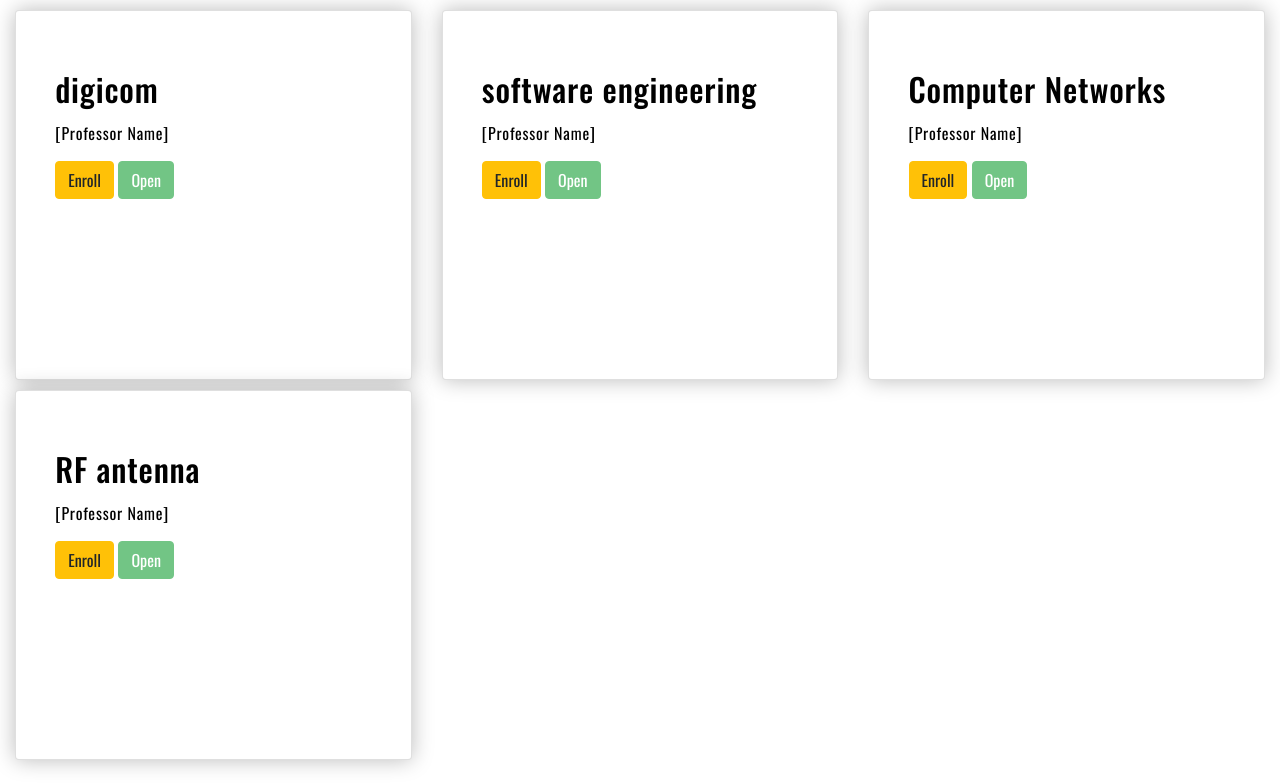
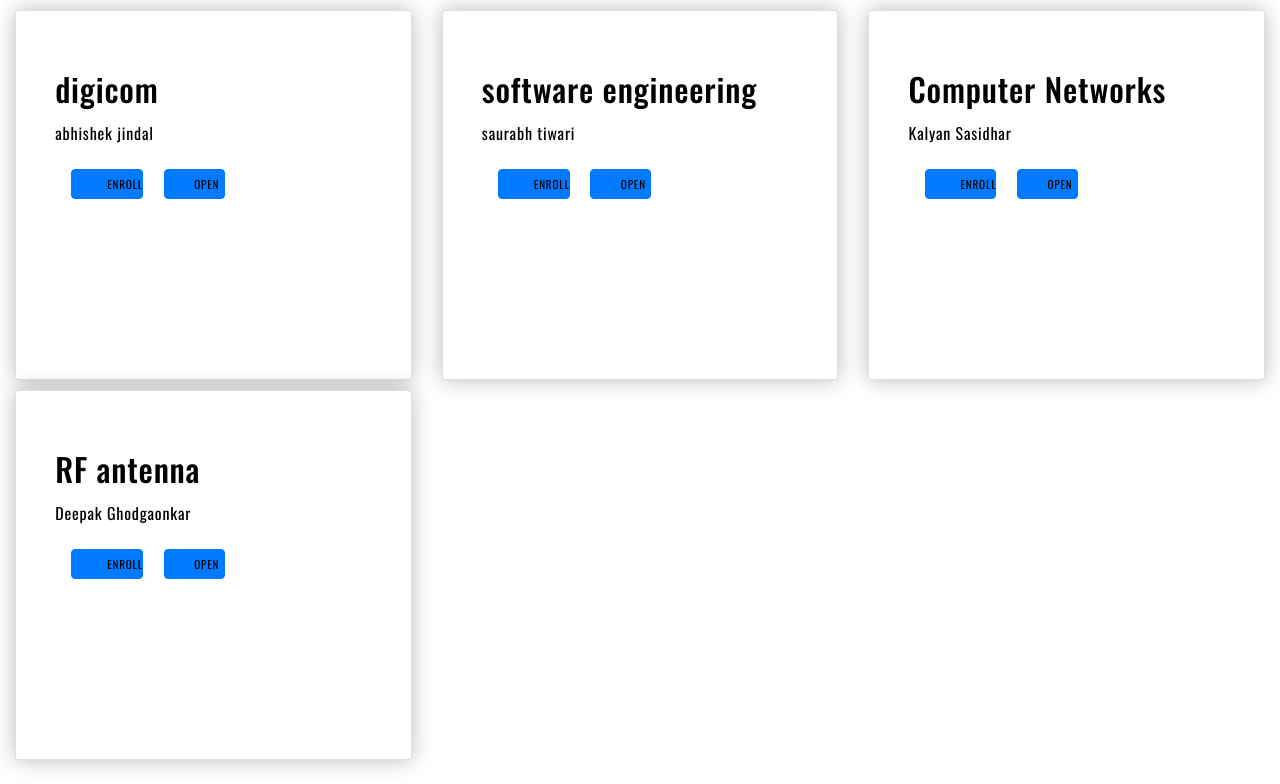
Before and after one commit to su31kh/Course_management_system, a Django app: page /coursedashboard in a window 1280 px wide. Shown: the part 56-840 px from the top of the page. Run offline with Django 4.2, Linux system fonts and the light colour scheme; data comes from the database, SQL or seed files in the repository; both versions use the stored data as it was after the commit; some libraries are stand-ins or nearby versions.

Commit message:
enroll to announcement

```diff
--- a/Academix_Portal/Templates/course_dashboard_student.html
+++ b/Academix_Portal/Templates/course_dashboard_student.html
@@ -58,9 +58,9 @@
                     <div class="card-body">
                         <h2 class="card-title"></h2>
                         <h2 class="card-title">{{ course.name }}</h2>
-                        <p class="card-text">[Professor Name]</p>
-                        <button onclick="enroll(id)" id="id1" class="btn btn-warning">Enroll</button>
-                        <button disabled class="btn btn-success">Open</button>
+                        <p class="card-text">{{ course.faculty }}</p>
+                        <a class="btn btn-primary" href="/enroll/{{ course.course_code}}">enroll</a>
+                        <a class="btn btn-primary" href="/announcements/{{ course.course_code }}">open</a>
                     </div>
                 </div>
             </div>
--- a/Academix_Portal/static/css/login_page_admin.css
+++ b/Academix_Portal/static/css/login_page_admin.css
@@ -4,7 +4,7 @@ body {
   padding: 0;
   background: #0d0f0f;
   background: -webkit-linear-gradient(to right, #94d4ff, #ac70f5);
-  background: linear-gradient(to right, #363535, #777e7f);
+  background: linear-gradient(to right, #f9f8f8, #777e7f);
 }
 
 .container {
--- a/Academix_Portal/static/css/login_page_student.css
+++ b/Academix_Portal/static/css/login_page_student.css
@@ -4,7 +4,7 @@ body {
   padding: 0;
   background: #0d0f0f;
   background: -webkit-linear-gradient(to right, #94d4ff, #ac70f5);
-  background: linear-gradient(to right, #363535, #777e7f);
+  background: linear-gradient(to right, #f9f8f8, #777e7f);
 }
 
 .container {
--- a/Academix_Portal/urls.py
+++ b/Academix_Portal/urls.py
@@ -11,7 +11,7 @@ urlpatterns = [
     path('register', views.register, name="Register"),
     path('admindashboard', views.admindashboard, name="admindashboard"),
     path('coursedashboard', views.coursedashboard, name="coursedashboard"),
-    path('announcements', views.announcements, name="announcements"),
+    path('announcements/<str:course_id>', views.announcements, name="announcements"),
     path('addannouncement', views.addannouncement, name="addannouncement"),
     path('materials', views.materials, name="materials"),
     path('assignments', views.assignments, name="assignments"),
--- a/Academix_Portal/views.py
+++ b/Academix_Portal/views.py
@@ -27,7 +27,7 @@ def coursedashboard(request):
 def actions(request):
     return render(request , 'actions.html')
 
-def announcements(request):
+def announcements(request , course_id):
     return render(request , 'announcements.html')
 
 def assignments(request):
```
Also changed, not shown: db.sqlite3.
